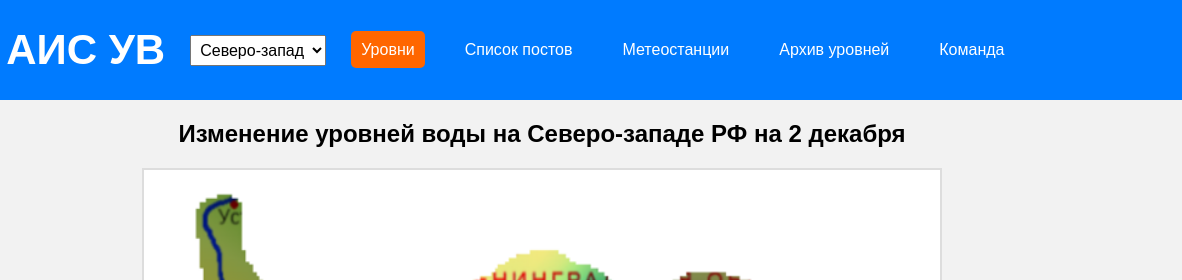
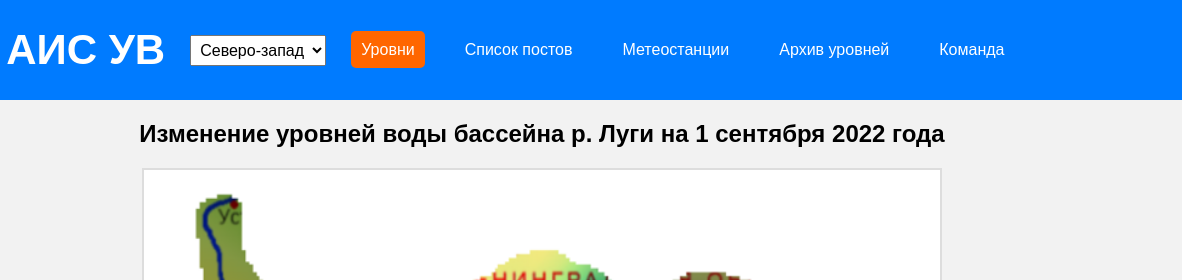
Before and after one commit to tarcharov/tarcharov.github.io, a plain HTML site: page index.html in a window 1280 px wide. Shown: the top 280 px of the page, 98-1280 px from the left. Drawn offline with Linux system fonts and the light colour scheme.

Commit message:
new main header

```diff
--- a/index.html
+++ b/index.html
@@ -28,7 +28,7 @@
 
     <main>
         <section id="section1" class="active-section">
-            <h2>Изменение уровней воды на Северо-западе РФ на 2 декабря</h2>
+            <h2>Изменение уровней воды бассейна р. Луги на 1 сентября 2022 года</h2>
             <div class="map-container">
                 <img src="urovni.png" alt="Карта уровней воды">
             </div>
```
